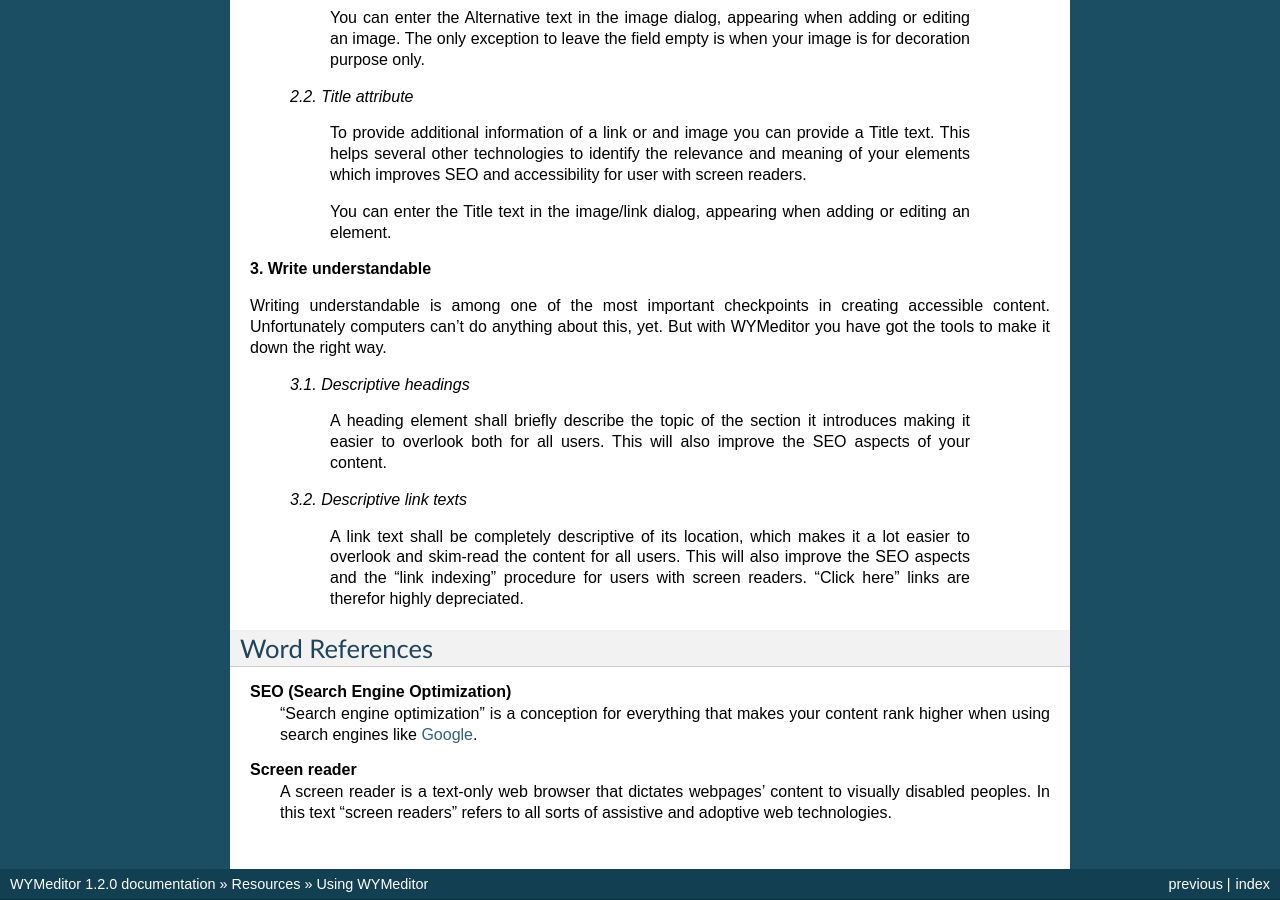
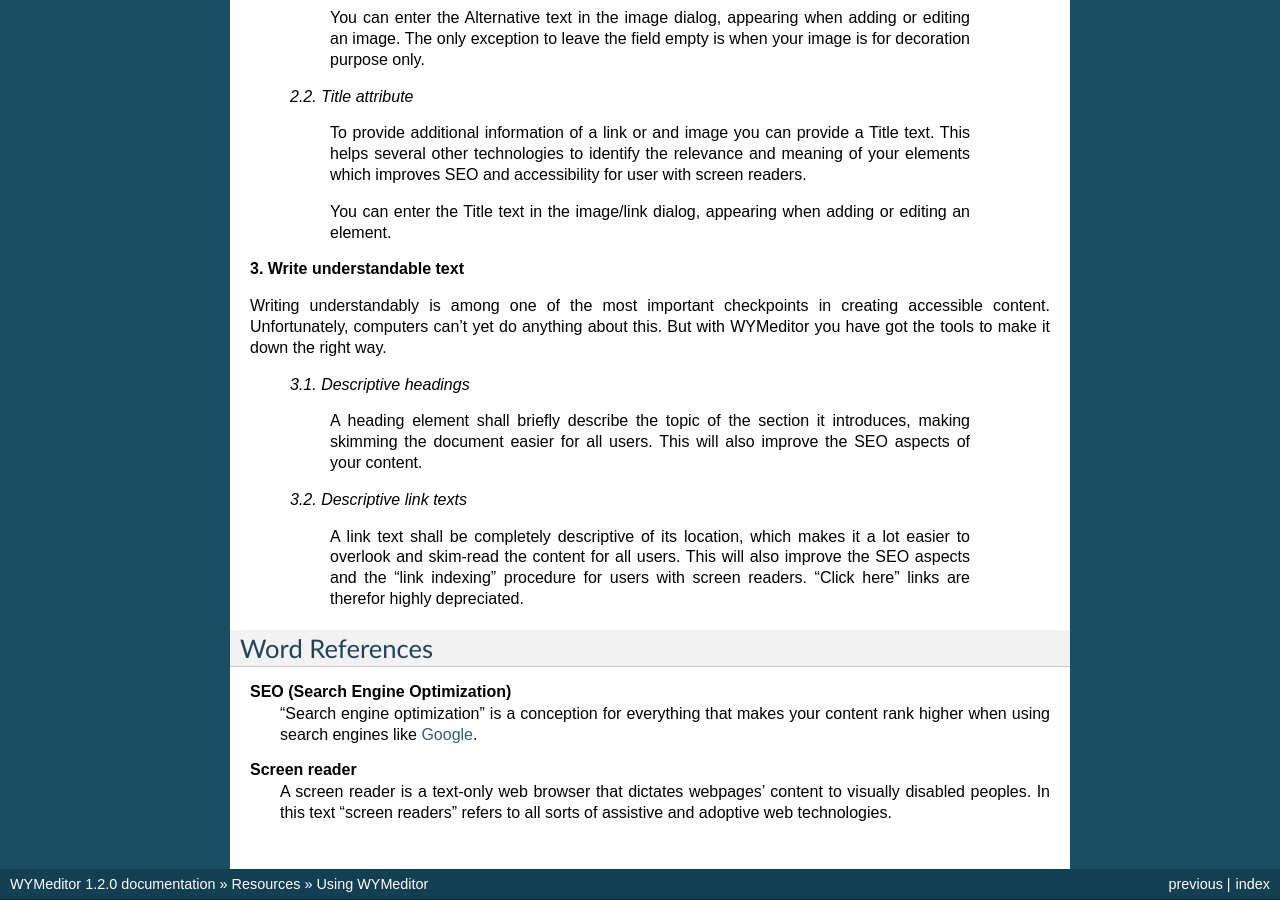
Before and after one commit to wymeditor/wymeditor, a Sphinx documentation site: the page built from docs/resources/wymeditor_end_user_guide.rst, in a window 1280 px wide and 900 px high, scrolled down 1516 px. Built offline with Sphinx 7.4.7, drawn with Linux system fonts in a browser that asks for light colours.

Commit message:
Grammatical end user guide fixes
Thanks to Robert D'Arcy for the pointers!

```diff
--- a/docs/resources/wymeditor_end_user_guide.rst
+++ b/docs/resources/wymeditor_end_user_guide.rst
@@ -97,17 +97,17 @@ Guidelines
         You can enter the Title text in the image/link dialog, appearing when
         adding or editing an element.
 
-**3. Write understandable**
+**3. Write understandable text**
 
-Writing understandable is among one of the most important checkpoints in
-creating accessible content. Unfortunately computers can't do anything about
-this, yet. But with WYMeditor you have got the tools to make it down the right
+Writing understandably is among one of the most important checkpoints in
+creating accessible content. Unfortunately, computers can't yet do anything about
+this. But with WYMeditor you have got the tools to make it down the right
 way.
 
     *3.1. Descriptive headings*
 
         A heading element shall briefly describe the topic of the section it
-        introduces making it easier to overlook both for all users. This will also
+        introduces, making skimming the document easier for all users. This will also
         improve the SEO aspects of your content.
 
     *3.2. Descriptive link texts*
```
